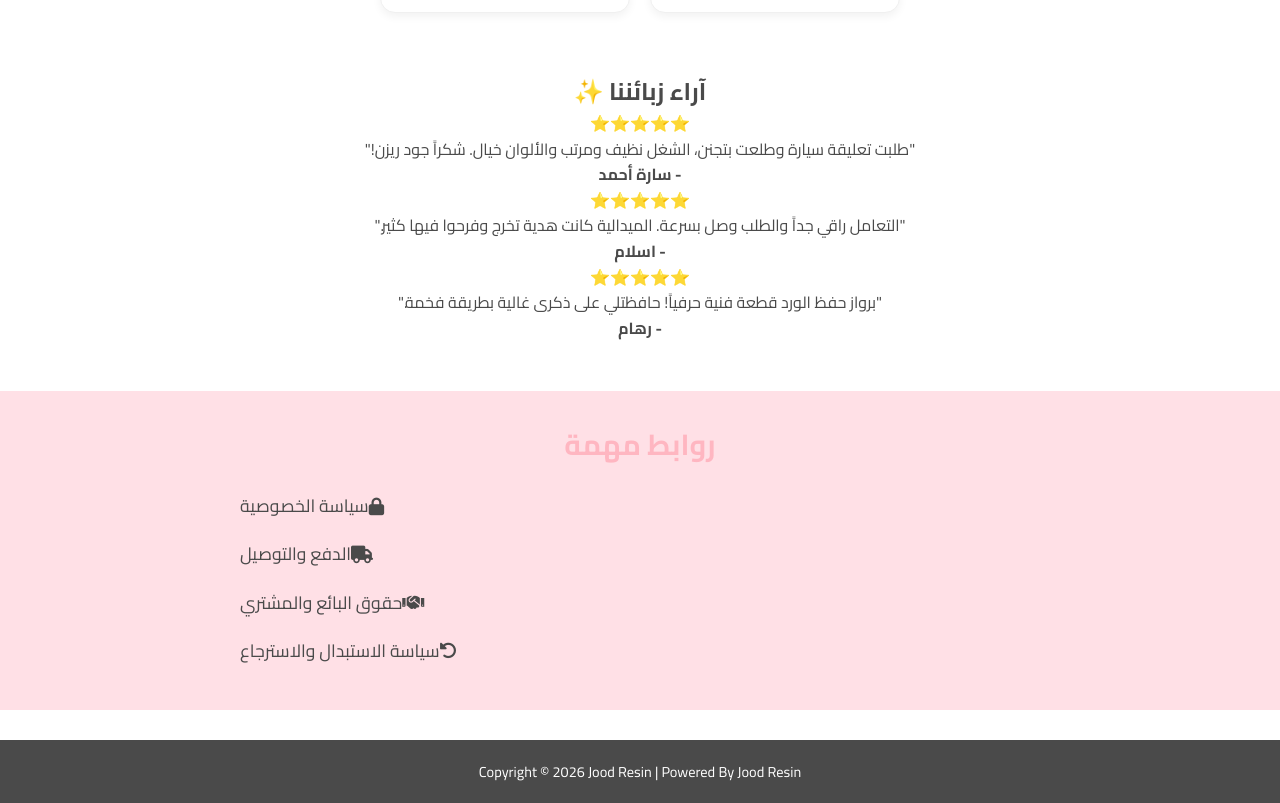
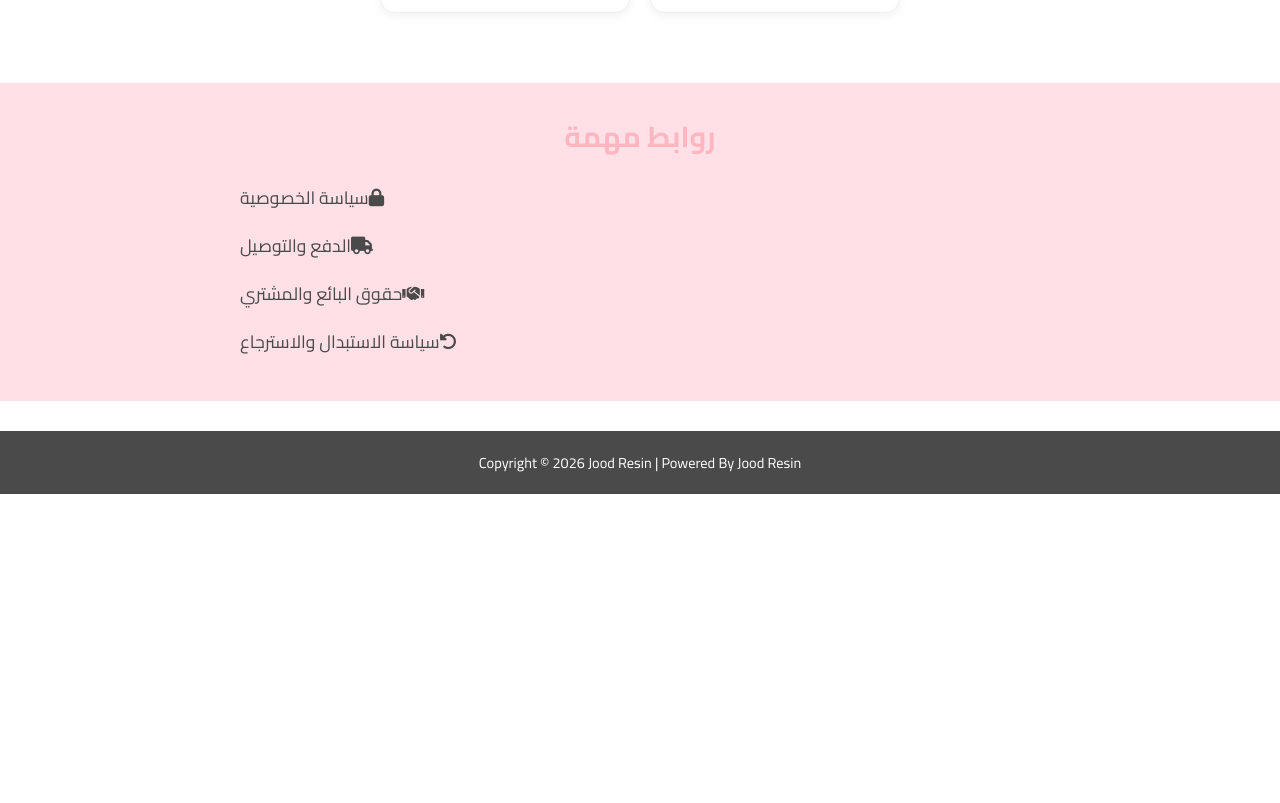
Before and after one commit to mahmoudthuraya38-maker/jood-resin, a plain HTML site: page index.html in a window 1280 px wide. Shown: the part 3673-4476 px from the top of the page. After the commit the page ends 4167 px from the top, so only its background shows below. Drawn offline with Linux system fonts and the light colour scheme.

Commit message:
Update index.html

```diff
--- a/index.html
+++ b/index.html
@@ -671,32 +671,6 @@
             </div>
         </div>
     </section>
-    <section class="feedback-section" id="feedback">
-    <div class="container">
-        <h2 class="section-title">آراء زبائننا ✨</h2>
-        <div class="feedback-grid">
-
-            <div class="feedback-card">
-                <div class="stars">⭐⭐⭐⭐⭐</div>
-                <p>"طلبت تعليقة سيارة وطلعت بتجنن، الشغل نظيف ومرتب والألوان خيال. شكراً جود ريزن!"</p>
-                <h4>- سارة أحمد</h4>
-            </div>
-
-            <div class="feedback-card">
-                <div class="stars">⭐⭐⭐⭐⭐</div>
-                <p>"التعامل راقي جداً والطلب وصل بسرعة. الميدالية كانت هدية تخرج وفرحوا فيها كثير."</p>
-                <h4>- اسلام</h4>
-            </div>
-
-            <div class="feedback-card">
-                <div class="stars">⭐⭐⭐⭐⭐</div>
-                <p>"برواز حفظ الورد قطعة فنية حرفياً! حافظتلي على ذكرى غالية بطريقة فخمة."</p>
-                <h4>- رهام</h4>
-            </div>
-
-        </div>
-    </div>
-</section>
 
     <section class="important-links">
         <h2>روابط مهمة</h2>
```
